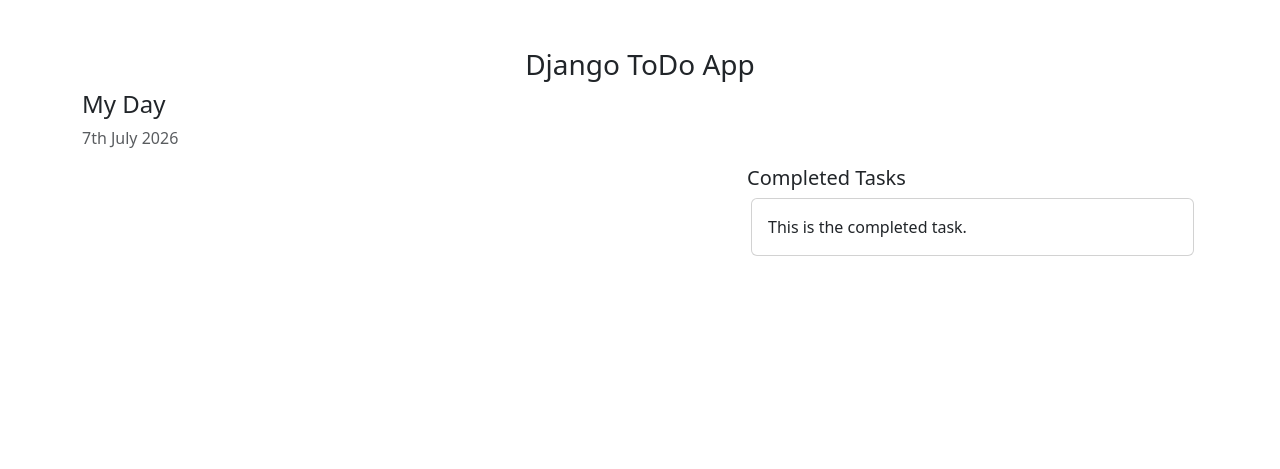
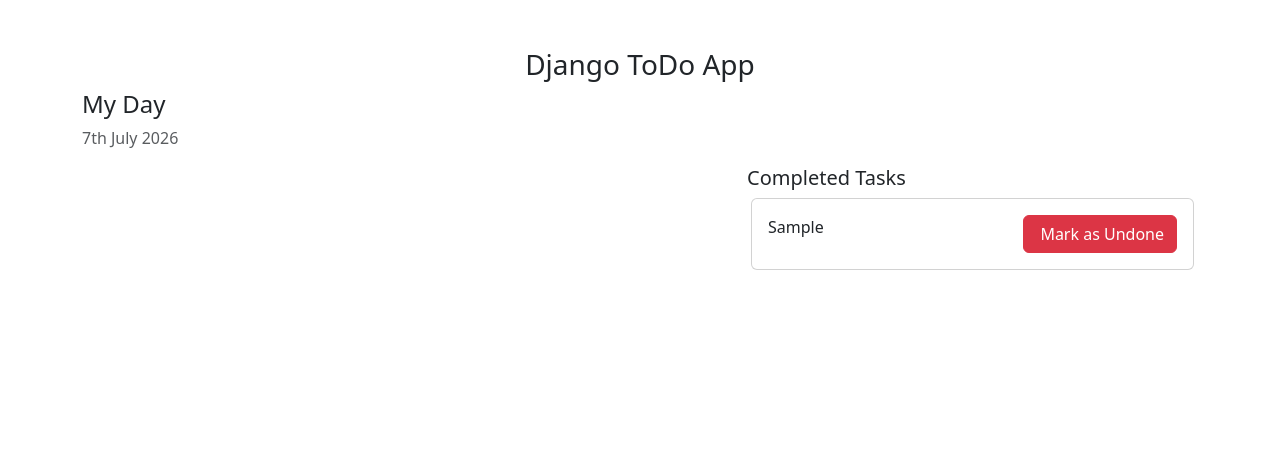
Before and after one commit to iamshulz/django-todo, a Django app: page / in a window 1280 px wide. Shown: the top 469 px of the page. Run offline with Django 5.2, Linux system fonts and the light colour scheme; tables that the repository leaves empty hold one stand-in row (values such as "Sample post").

Commit message:
feat: add edit delete func

```diff
--- a/templates/home.html
+++ b/templates/home.html
@@ -30,11 +30,11 @@
                  {% for task in tasks %}
                 <div class="card m-1">
                     <div class="card-body">
-                        {{ task.task}}
+                        {{ task.task }}
                         <span style="position: relative; float: right;">
-                            <a class="btn btn-success"><i class="fa fa-check"></i> Mark as Done</a>
-                            <a class="btn btn-danger"><i class="fa fa-trash"></i></a>
-                            <a class="btn btn-primary"><i class="fa fa-pencil"></i></a>
+                            <a href="{% url 'mark_as_done' task.pk %}" class="btn btn-success"><i class="fa fa-check"></i> Mark as Done</a>
+                            <a href="{% url 'deleteTask' task.id %}"class="btn btn-danger"><i class="fa fa-trash"></i></a>
+                            <a href="{% url 'editTask' task.id %}" class="btn btn-primary"><i class="fa fa-pencil"></i></a>
                         </span>
                     </div>
                 </div>
@@ -43,11 +43,16 @@
             <div class="col-md-5 col-lg-5">
                 <h5>Completed Tasks</h5>
                 <!-- List of all the tasks that have completed -->
+                 {% for completed_task in completed_tasks %}
                 <div class="card m-1">
                     <div class="card-body">
-                        This is the completed task.
+                        {{ completed_task.task}}
+                        <span style="position: relative; float: right;">
+                            <a href="{% url 'mark_as_undone' completed_task.pk %}" class="btn btn-danger"><i class="fa fa-cross"></i> Mark as Undone</a>
+                        </span>
                     </div>
                 </div>
+                {% endfor %}
             </div>
         </div>
         <div class="row">
--- a/todo/urls.py
+++ b/todo/urls.py
@@ -3,4 +3,8 @@
 
 urlpatterns = [
     path('addTask/', views.addTask, name = 'addTask'),
+    path('mark_as_done/<int:pk>/', views.mark_as_done, name='mark_as_done'),
+    path('mark_as_undone/<int:pk>/', views.mark_as_undone, name='mark_as_undone'),
+    path('deleteTask/<int:pk>/', views.deleteTask, name='deleteTask'),
+    path('edit_task/<int:pk>/', views.editTask, name='editTask')
 ]
--- a/todo_main/views.py
+++ b/todo_main/views.py
@@ -3,7 +3,11 @@
 
 def home(request):
     tasks = Task.objects.filter(is_completed=False).order_by('updated_at')
+    completed_tasks = Task.objects.filter(is_completed=True)
+
     context = {
-        'tasks' : tasks
+        'tasks' : tasks,
+        'completed_tasks': completed_tasks
     }
+
     return render(request,'home.html',context)
```
Also changed, not shown: todo/views.py (+24 -2 lines).
